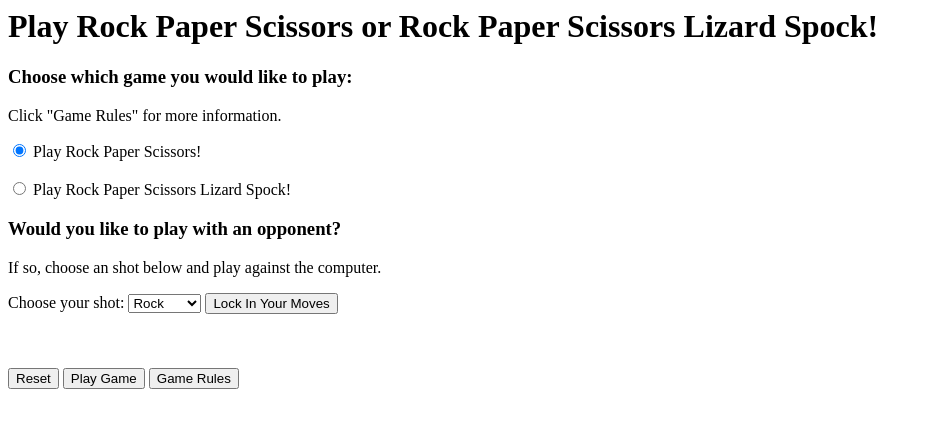
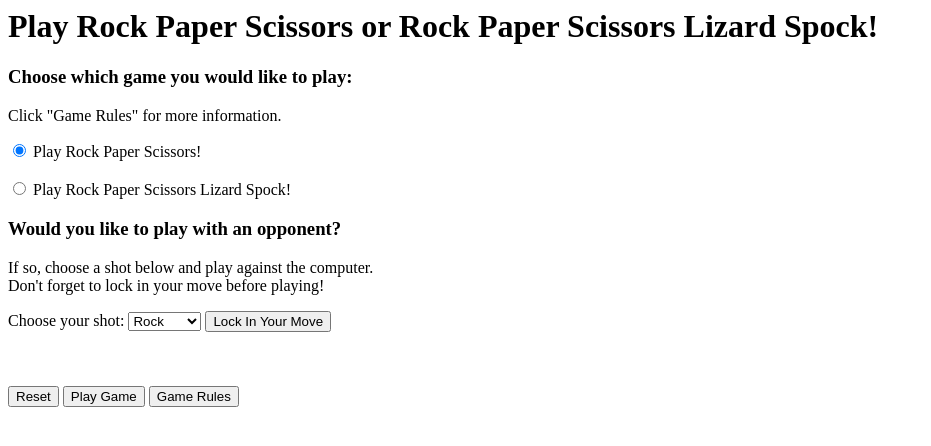
Before and after one commit to comp426-2023-spring/e02-haleygb, a website: page public/index.html in a window 1280 px wide. Both pictures are taken after a click on the radio button "Play Rock Paper Scissors!". Shown: the whole page, without its empty margins (0-931 px from the left). Drawn offline with Linux system fonts and the light colour scheme.

Commit message:
Both games playable

```diff
--- a/public/index.html
+++ b/public/index.html
@@ -26,7 +26,8 @@
 
         <div id="opponentRPSLS" class="inactive">
             <h3>Would you like to play with an opponent?</h3>
-            <p>If so, choose an shot below and play against the computer.</p>
+            <p>If so, choose a shot below and play against the computer.
+                <br> Don't forget to lock in your move before playing!</p>
 
             <label for="opponents">Choose your shot:</label>
             <select name="opponents" id="opponents">
@@ -42,15 +43,17 @@
 
         <div id="opponentRPS" class="inactive">
             <h3>Would you like to play with an opponent?</h3>
-            <p>If so, choose an shot below and play against the computer.</p>
+            <p>If so, choose a shot below and play against the computer.
+                <br> Don't forget to lock in your move before playing!
+            </p>
 
-            <label for="opponents1">Choose your shot:</label>
-            <select name="opponents" id="opponents">
+            <label for="opponents2">Choose your shot:</label>
+            <select name="opponents" id="opponents2">
                 <option value="rock">Rock</option>
                 <option value="paper">Paper</option>
                 <option value="scissors">Scissors</option>
             </select>
-            <button id="submitOpponent" onclick="setOpponent()">Lock In Your Moves</button>
+            <button id="submitOpponent2" onclick="setOpponent2()">Lock In Your Move</button>
             <!-- <input type="submit" value="Lock In Opponent"> -->
         </div>
 
--- a/public/scripts.js
+++ b/public/scripts.js
@@ -22,6 +22,13 @@ async function chooseRPSLS() {
 
 async function setOpponent() {
     let shot = document.getElementById("opponents");
+    console.log(shot.value)
+    playerChoice = String(shot.value);
+
+}
+
+async function setOpponent2() {
+    let shot = document.getElementById("opponents2");
     console.log(shot.value)
     playerChoice = String(shot.value);
 
@@ -96,17 +103,3 @@ async function playOpponent(url) {
 
 
 }
-
-
-
-
-
-// const endpoint = "app/"
-//     const url = document.baseURI+endpoint
-//     await fetch(url)
-//         .then(function(response) {
-//             return response.text();
-//         })
-//             .then(function(result){
-//                 console.log(result);
-//             })
```
